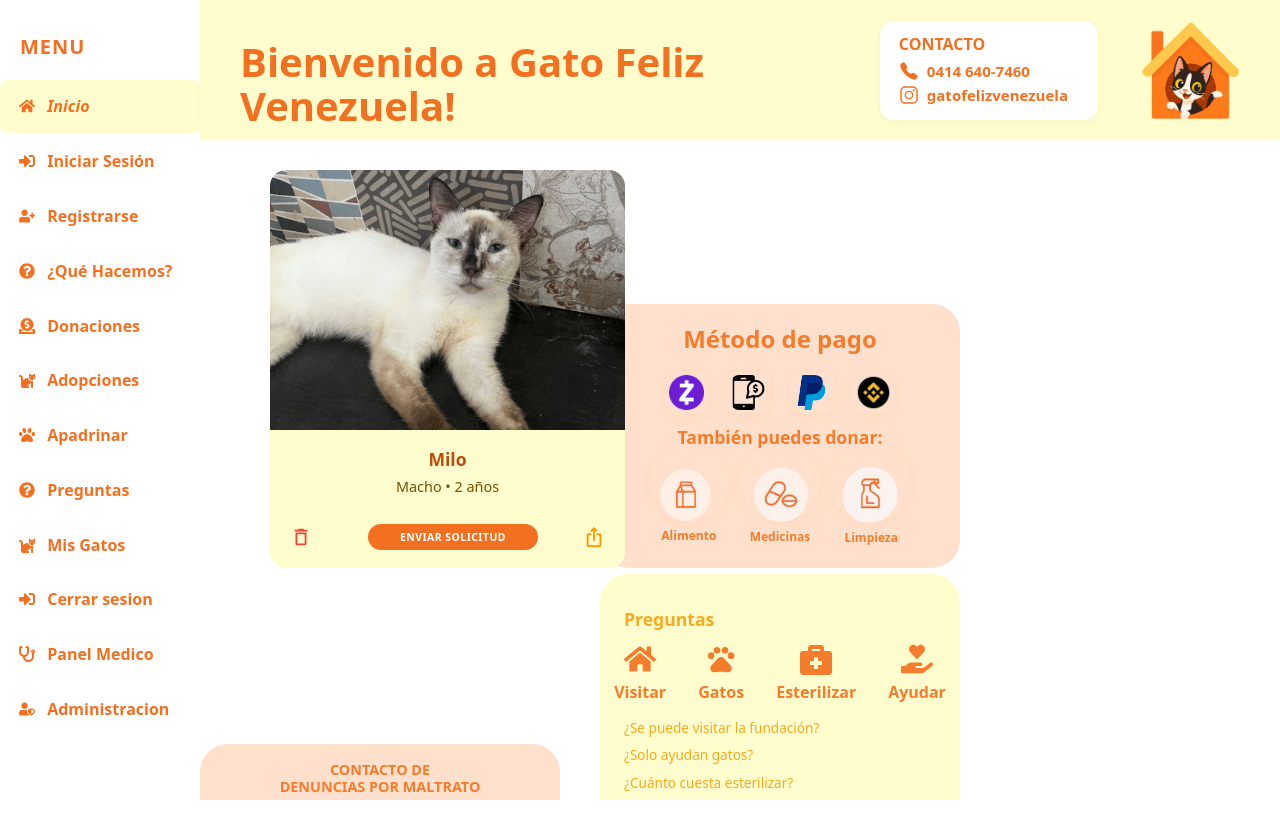
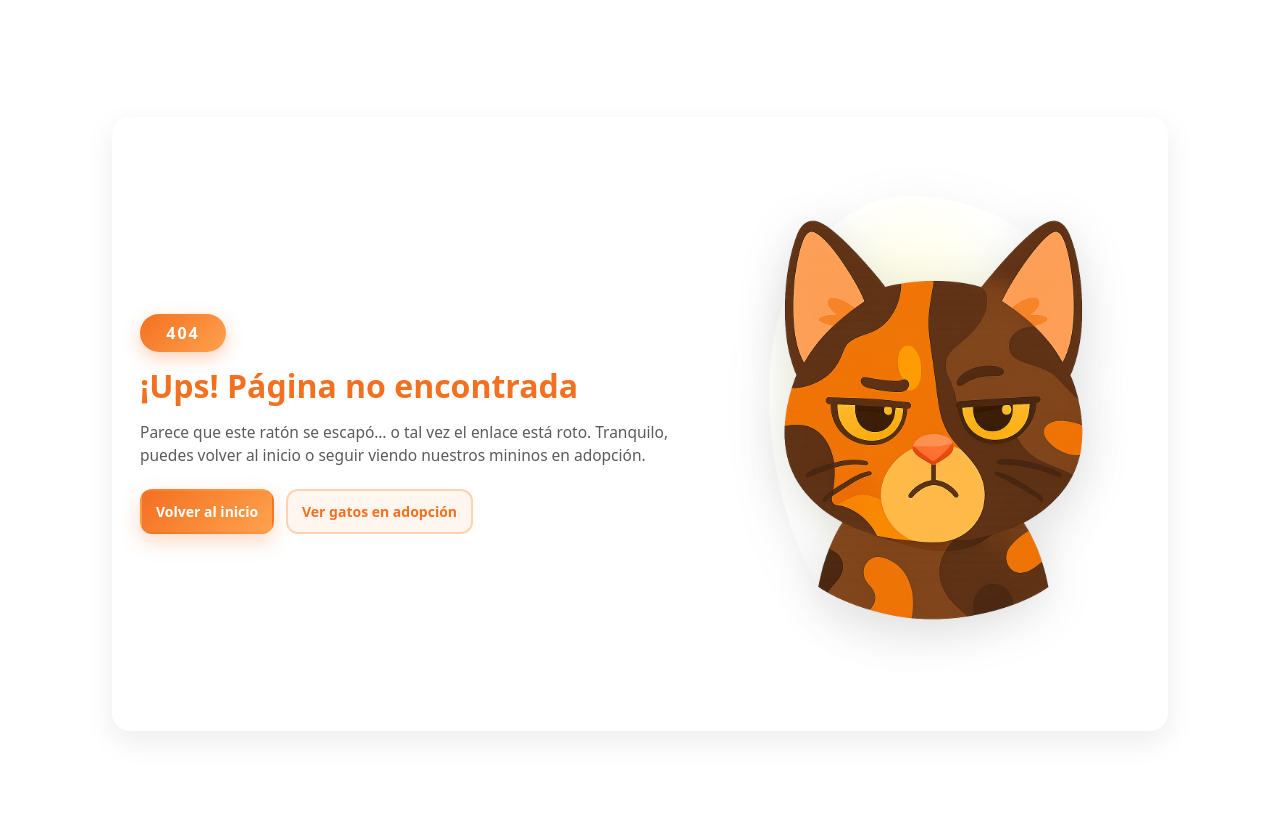
Before and after one commit to idiarj/frontend-GatoFeliz, a React (Vite) app: page /admin in a window 1280 px wide. Before the commit this address led to /dashboard. Shown: the top 838 px of the page. Before the commit the page ends 800 px from the top, so only its background shows below. Built offline with nearby package versions, Linux system fonts and the light colour scheme; no server answers.

Commit message:
vista not found

```diff
--- a/src/routes.jsx
+++ b/src/routes.jsx
@@ -14,6 +14,7 @@ import Sponsor from './views/user/sponsor/sponsor.jsx';
 import Loading from "./views/user/loading/Loading.jsx";
 import MedicalPanel from './views/user/medicalPanel/medicalPanel.jsx';
 import AppLayout from "./layouts/appLayout/AppLayout.jsx";
+import NotFound from "./views/user/notFound/notFound.jsx";
 
 
 
@@ -99,7 +100,7 @@ export const router = createBrowserRouter([
     },
     {
         path: '*',
-        element: <Navigate to="/dashboard" replace/>
+        element: <NotFound/>
     },
     {
         path: '/test',
--- a/src/views/user/dashboard/dashboard.jsx
+++ b/src/views/user/dashboard/dashboard.jsx
@@ -1,24 +1,18 @@
-import React from 'react';
 import { FiPhone } from 'react-icons/fi';
 import { FaHome, FaBriefcaseMedical, FaHandHoldingHeart } from 'react-icons/fa';
 import { MdPets } from 'react-icons/md';
 import { useNavigate } from 'react-router-dom';
-import { useUser } from '../../../hooks/useUser.jsx';
-import Head from '../../../components/head/head.jsx';
-import Menu from '../../../components/menu/menu.jsx';
+import { getLastCat, getPaymentLogos, getDonationTypes } from './importdata.jsx';
+import CatCard from '../../../components/catCard/catCard.jsx';
 import './dashboard.css';
-import CatCard from '../../../components/catCard/catCard.jsx';
-import { dashboardImages, getLastCat, getPaymentLogos, getDonationTypes, getSponsorImage} from './importdata.jsx';
+
+
+
 const Dashboard = () => {
   const navigate = useNavigate();
-  const { user } = useUser();
 
   return (
     <div className="dashboard-container">
-      {/* <div>
-        <Head title={user ? `Bienvenido, ${user.nom_usuario}!` : "Bienvenido a Gato Feliz Venezuela!"} />
-        <Menu />
-      </div> */}
       <div className="dashboard-main">
         <div className="dashboard-sections">
           {/* Adopciones Card usando CatCard */}
@@ -60,7 +54,7 @@ const Dashboard = () => {
 
             {/* SponsorCard abajo a la derecha */}
             <div className="sponsor-card-bottom-right">
-              <cat
+              <CatCard
                 name={getLastCat().name}
                 gender={getLastCat().gender}
                 age={getLastCat().age}
@@ -68,6 +62,7 @@ const Dashboard = () => {
                 onRequest={() => navigate('/sponsor')}
                 buttonLabel="ENVIAR SOLICITUD"
                 boxShadow={false}
+                fromSponsor={true}
               />
             </div>
 
--- /dev/null
+++ b/src/views/user/notFound/notFound.css
@@ -0,0 +1,174 @@
+/* Paleta base (usa tus variables si existen) */
+:root{
+  --brand: #3c558a;    /* azul marca */
+  --accent: #faae97;   /* durazno */
+  --bg: #fffdce;       /* marfil/amarillo suave, alineado a tu head */
+  --ink: #2b2b2b;      /* texto principal */
+  --orange: #F37021;   /* naranja de tu sistema */
+}
+
+.nf-wrap{
+  min-height: 100%;
+  display: grid;
+  place-items: center;
+  padding: 24px;
+  background: transparent; /* deja ver el fondo del layout (.app-main) */
+}
+
+.nf-card{
+  width: min(100%, 1000px);
+  display: grid;
+  gap: 28px;
+  grid-template-columns: 1fr;
+  background: #fff;
+  border-radius: 18px;
+  box-shadow: 0 10px 30px rgba(0,0,0,.08);
+  padding: clamp(18px, 3vw, 28px);
+  position: relative;
+  overflow: hidden;
+}
+
+/* Layout responsivo: dos columnas a partir de 900px */
+@media (min-width: 900px){
+  .nf-card{
+    grid-template-columns: 1.15fr 0.85fr;
+    align-items: center;
+  }
+}
+
+/* Columna de texto */
+.nf-copy{
+  display: grid;
+  align-content: start;
+  gap: 16px;
+  color: var(--ink);
+}
+
+.nf-badge{
+  align-self: start;
+  display: inline-flex;
+  align-items: center;
+  justify-content: center;
+  width: 86px;
+  height: 38px;
+  border-radius: 999px;
+  font-weight: 800;
+  letter-spacing: 2px;
+  color: #fff;
+  background: linear-gradient(135deg, var(--orange), #ffa24d);
+  box-shadow: 0 6px 18px rgba(243,112,33,.32);
+}
+
+.nf-title{
+  margin: 0;
+  font-size: clamp(22px, 2.6vw, 32px);
+  line-height: 1.15;
+  color: var(--orange);
+  font-weight: 900;
+}
+
+.nf-text{
+  margin: 0;
+  font-size: 15.5px;
+  color: #5b5b5b;
+}
+
+/* Acciones */
+.nf-actions{
+  display: flex;
+  flex-wrap: wrap;
+  gap: 12px;
+  margin-top: 6px;
+}
+
+.nf-btn{
+  appearance: none;
+  border: 2px solid transparent;
+  border-radius: 12px;
+  padding: 10px 14px;
+  font-weight: 700;
+  font-size: 14px;
+  text-decoration: none;
+  transition: transform .12s ease, box-shadow .2s ease, background .2s ease, color .2s ease, border-color .2s ease;
+  will-change: transform;
+}
+
+.nf-btn:hover{
+  transform: translateY(-1px);
+}
+
+.nf-btn:active{
+  transform: translateY(0);
+}
+
+.nf-btn-primary{
+  background: linear-gradient(135deg, var(--orange), #ffa24d);
+  color: #fff;
+  box-shadow: 0 8px 20px rgba(243,112,33,.25);
+}
+
+.nf-btn-primary:hover{
+  box-shadow: 0 10px 24px rgba(243,112,33,.32);
+}
+
+.nf-btn-ghost{
+  background: #fff7ef;
+  color: var(--orange);
+  border-color: #ffd3b2;
+}
+
+.nf-btn-ghost:hover{
+  background: #fff0e3;
+  border-color: #ffc395;
+}
+
+/* Columna de ilustración */
+.nf-illustration{
+  position: relative;
+  min-height: 220px;
+  display: grid;
+  place-items: center;
+}
+
+/* Blob decorativo detrás del gato */
+.nf-blob{
+  position: absolute;
+  inset: 10% 6% 6% 10%;
+  background: radial-gradient(ellipse at 40% 40%, var(--bg) 0%, #fff 50%, #fff0 65%);
+  filter: drop-shadow(0 10px 24px rgba(0,0,0,.06));
+  border-radius: 40% 60% 50% 50% / 40% 45% 55% 60%;
+  animation: blobFloat 8s ease-in-out infinite;
+  z-index: 0;
+}
+
+@keyframes blobFloat{
+  0%,100%{ transform: translateY(0) rotate(0deg); }
+  50%{ transform: translateY(-6px) rotate(2deg); }
+}
+
+/* Slot de imagen (por si no pasas imageSrc) */
+.nf-img-slot{
+  width: min(80%, 360px);
+  aspect-ratio: 1 / 1;
+  border-radius: 18px;
+  background: #fff;
+  border: 2px dashed #ffcda8;
+  display: grid;
+  place-items: center;
+  z-index: 1;
+}
+
+.nf-emoji{
+  font-size: clamp(48px, 8vw, 84px);
+}
+
+/* Imagen real del gato (si pasas imageSrc) */
+ .nf-img{
+  width: min(90%, 420px);
+  height: auto;
+  object-fit: contain;
+  filter: drop-shadow(0 10px 24px rgba(0,0,0,.12));
+  z-index: 1;
+}
+
+/* To*
--- /dev/null
+++ b/src/views/user/notFound/notFound.jsx
@@ -0,0 +1,42 @@
+import { Link } from "react-router-dom";
+import gatoSus from "../../../assets/images/suspicious-cat.png"
+import "./notFound.css";
+
+export default function NotFound(){
+  return (
+    <section className="nf-wrap" role="alert" aria-live="polite">
+      <div className="nf-card">
+
+        {/* Columna izquierda: texto y acciones */}
+        <div className="nf-copy">
+          <div className="nf-badge">404</div>
+          <h1 className="nf-title">¡Ups! Página no encontrada</h1>
+          <p className="nf-text">
+            Parece que este ratón se escapó… o tal vez el enlace está roto.
+            Tranquilo, puedes volver al inicio o seguir viendo nuestros mininos en adopción.
+          </p>
+
+          <div className="nf-actions">
+            <Link to="/dashboard" className="nf-btn nf-btn-primary">
+              Volver al inicio
+            </Link>
+            <Link to="/adoption" className="nf-btn nf-btn-ghost">
+              Ver gatos en adopción
+            </Link>
+          </div>
+        </div>
+
+        {/* Columna derecha: ilustración */}
+        <div className="nf-illustration">
+          <div className="nf-blob" aria-hidden="true" />
+            <img
+              className="nf-img"
+              src={gatoSus}
+              alt="Gato enojado y adorable"
+              loading="lazy"
+            />
+        </div>
+      </div>
+    </section>
+  );
+}
```
Also changed, not shown: src/assets/images/suspicious-cat.png, src/views/admin/lol.txt (added).
